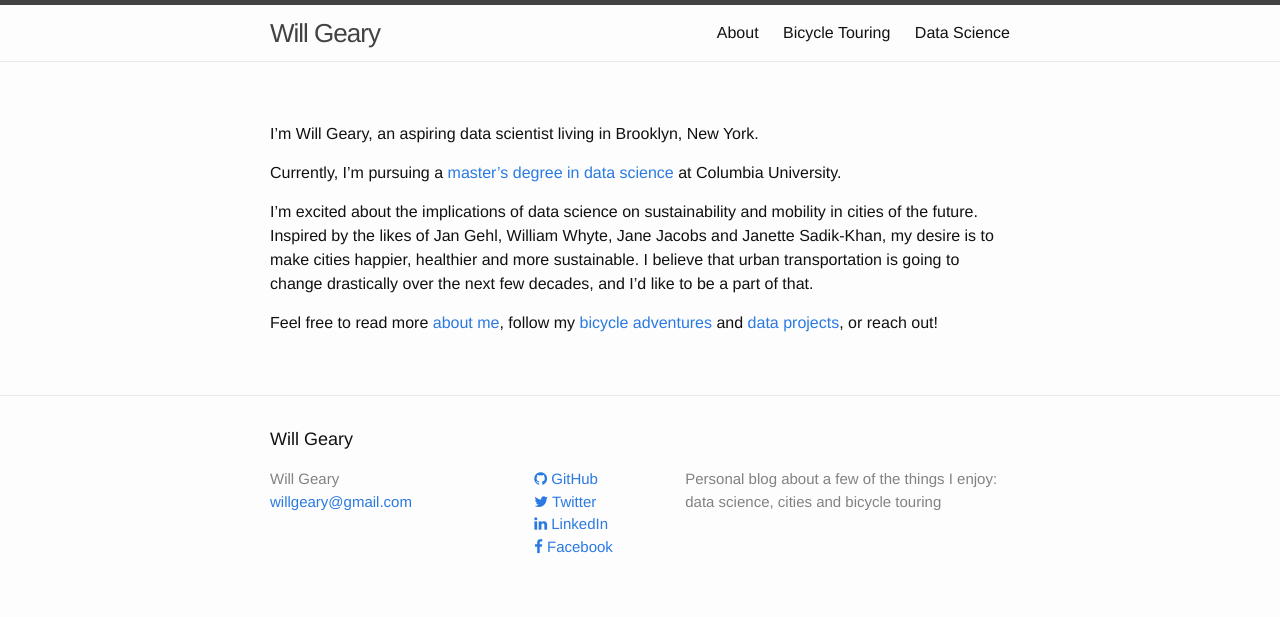
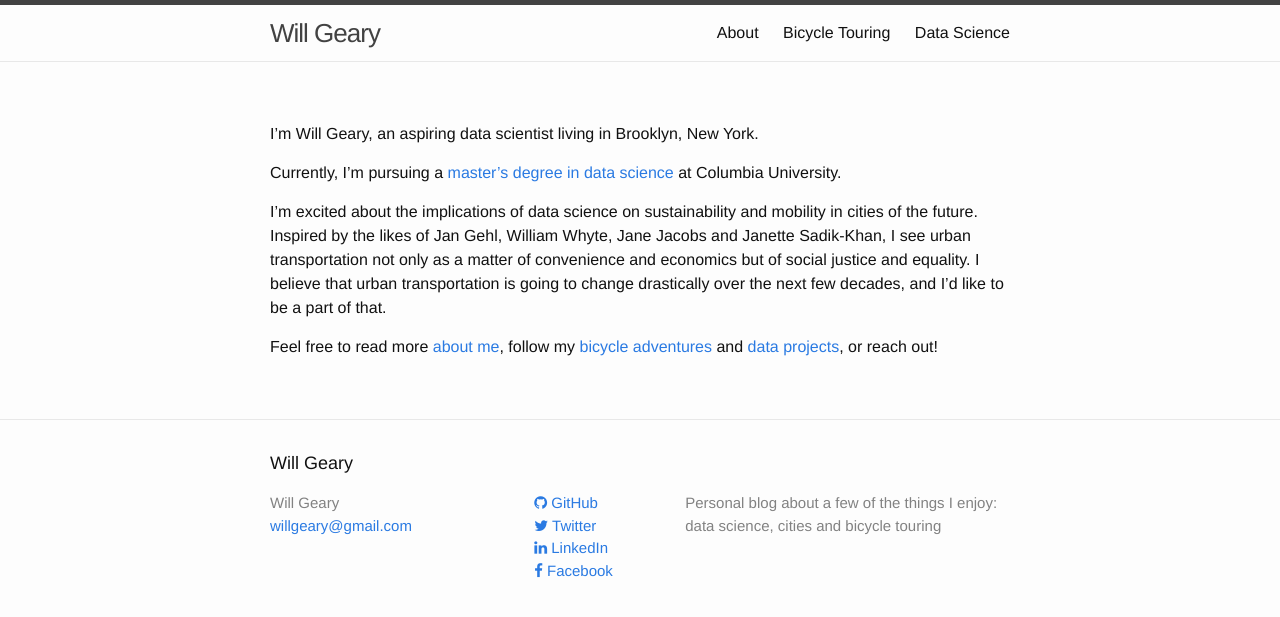
Before and after one commit to willgeary/willgeary.github.io, a Jekyll site: the page built from index.md, in a window 1280 px wide. Shown: the top 617 px of the page. Built offline with Jekyll 4.4.1, drawn with Linux system fonts in a browser that asks for light colours; nearby versions of some CDN libraries.

Commit message:
Save my work

```diff
--- a/index.md
+++ b/index.md
@@ -6,6 +6,6 @@ I'm Will Geary, an aspiring data scientist living in Brooklyn, New York.
 
 Currently, I'm pursuing a [master's degree in data science](http://datascience.columbia.edu/master-of-science-in-data-science) at Columbia University.
 
-I'm excited about the implications of data science on sustainability and mobility in cities of the future. Inspired by the likes of Jan Gehl, William Whyte, Jane Jacobs and Janette Sadik-Khan, my desire is to make cities happier, healthier and more sustainable. I believe that urban transportation is going to change drastically over the next few decades, and I'd like to be a part of that.
+I'm excited about the implications of data science on sustainability and mobility in cities of the future. Inspired by the likes of Jan Gehl, William Whyte, Jane Jacobs and Janette Sadik-Khan, I see urban transportation not only as a matter of convenience and economics but of social justice and equality. I believe that urban transportation is going to change drastically over the next few decades, and I'd like to be a part of that.
 
 Feel free to read more [about me](about), follow my [bicycle adventures](/bikes) and [data projects](data), or reach out!
```
